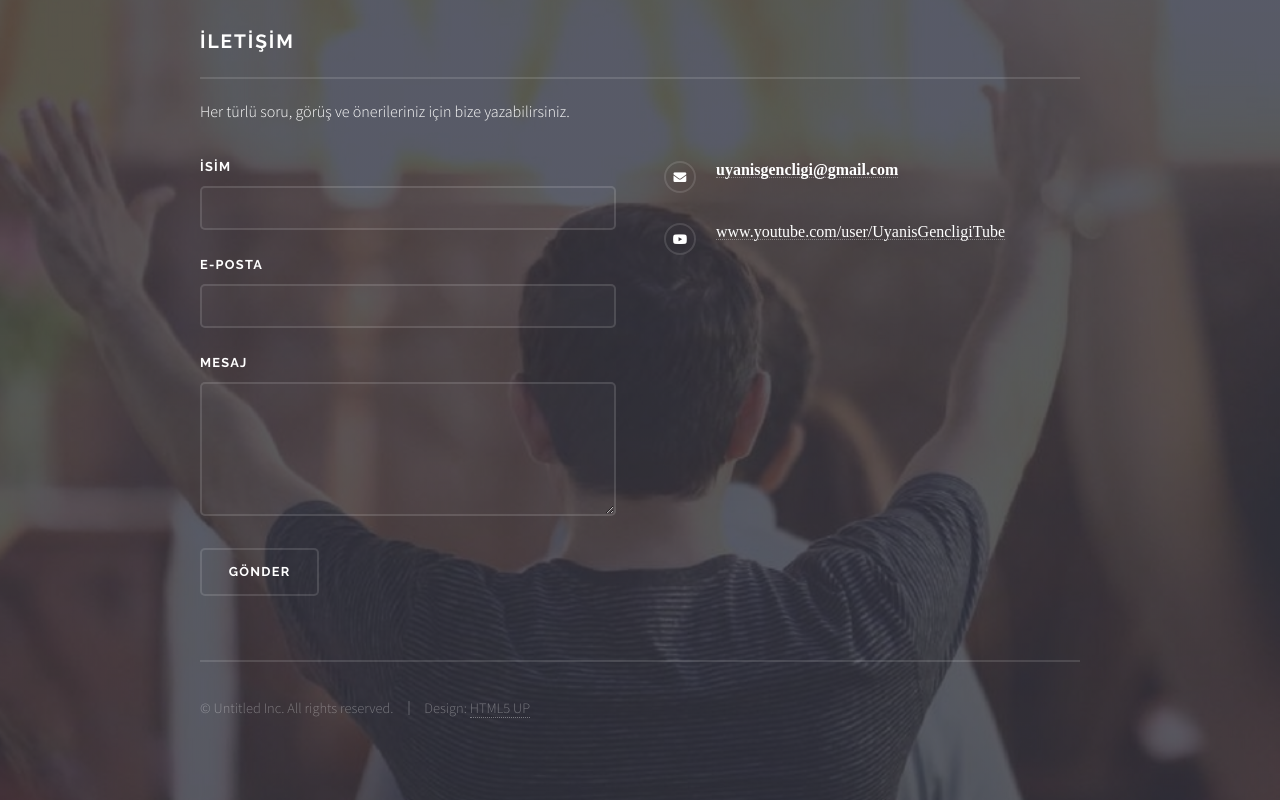
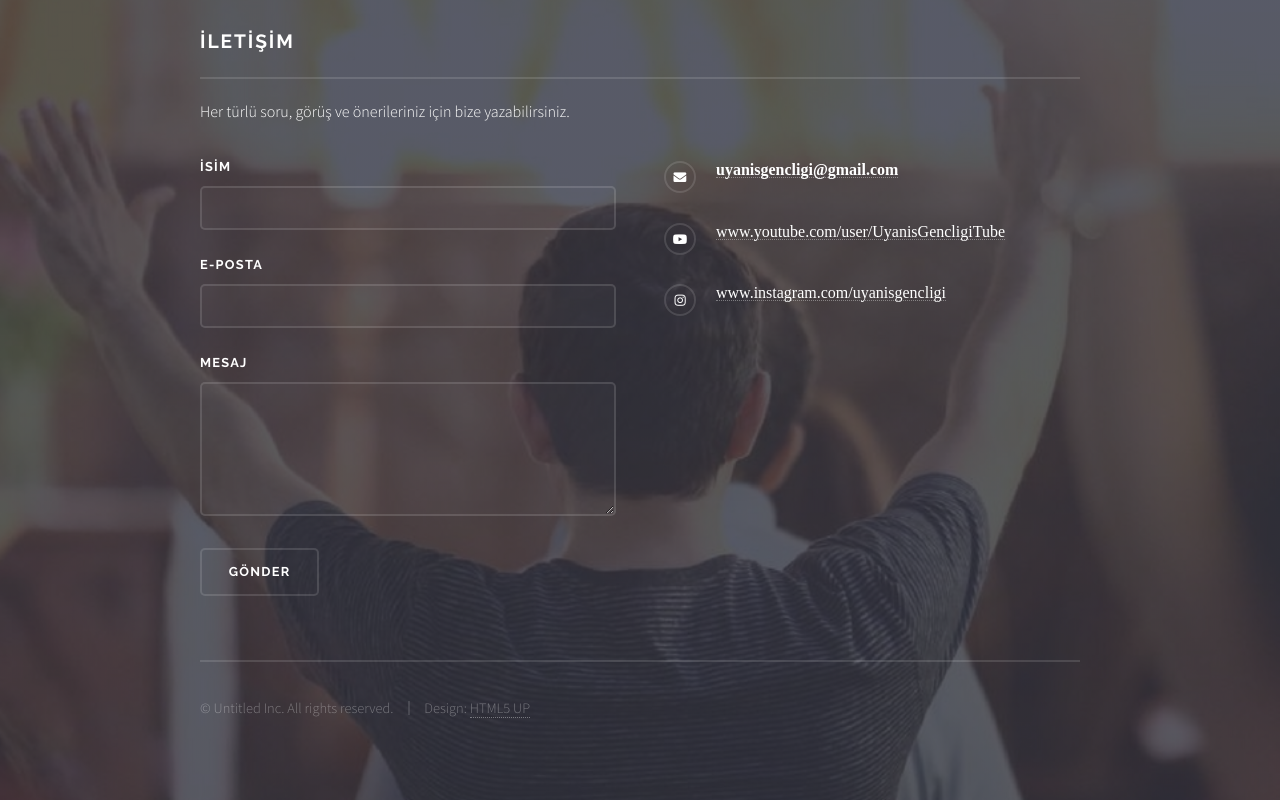
Before and after one commit to spookylukey/uyanis, a plain HTML site: page index.html in a window 1280 px wide. Shown: the part 1123-1923 px from the top of the page. Drawn offline with Linux system fonts and the light colour scheme.

Commit message:
Instagram link

```diff
--- a/index.html
+++ b/index.html
@@ -125,6 +125,7 @@
           <ul class="contact">
             <li class="fas fa-envelope"><a href="mailto:uyanisgencligi@gmail.com">uyanisgencligi@gmail.com</a></li>
             <li class="fab fa-youtube"><a href="https://www.youtube.com/user/UyanisGencligiTube">www.youtube.com/user/UyanisGencligiTube</a></li>
+            <li class="fab fa-instagram"><a href="https://www.instagram.com/uyanisgencligi/">www.instagram.com/uyanisgencligi</a></li>
           </ul>
           <ul class="copyright">
             <li>&copy; Untitled Inc. All rights reserved.</li><li>Design: <a href="http://html5up.net">HTML5 UP</a></li>
```
